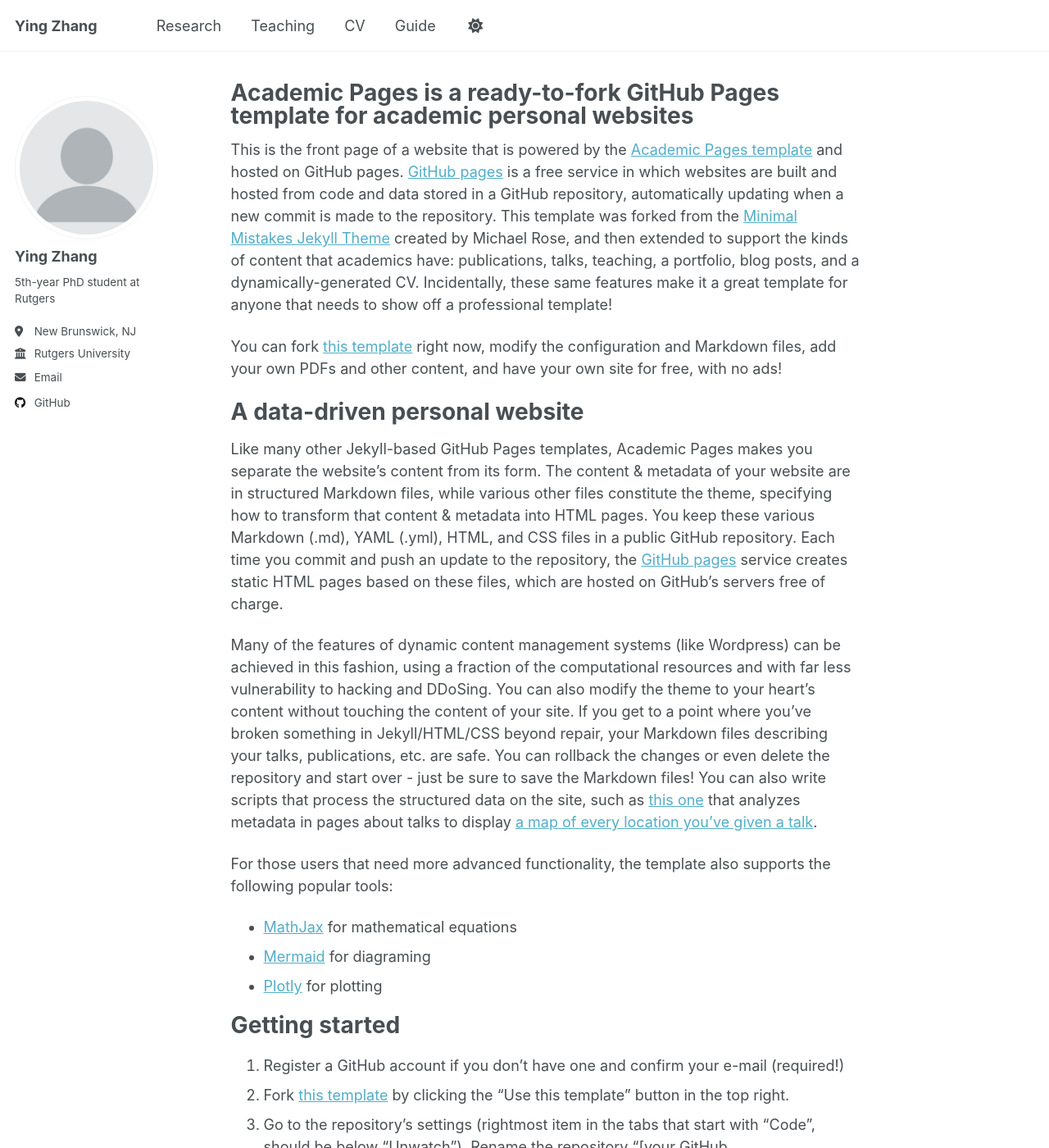
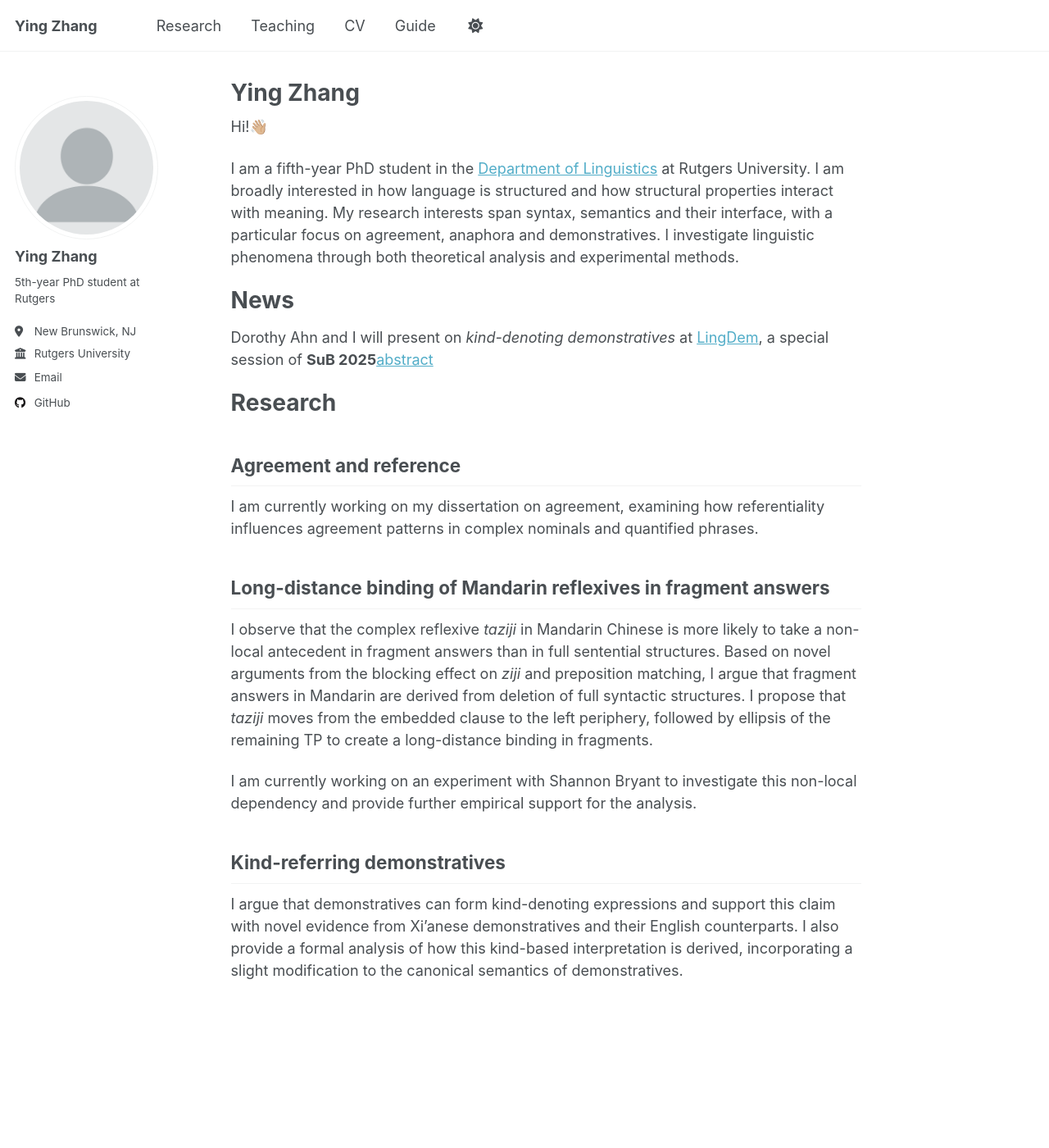
Before and after one commit to yyyingz/yyyingz.github.io, a Jekyll site: the page built from _pages/about.md, in a window 1280 px wide and 1400 px high. Shown: the whole window at 82% size. Built offline with Jekyll 4.4.1, drawn with Linux system fonts in a browser that asks for light colours; a script that is not in the unit is left out; some of the changed text lies outside the part shown.

Commit message:
homepage

```diff
--- a/_pages/about.md
+++ b/_pages/about.md
@@ -1,56 +1,32 @@
 ---
 permalink: /
-title: "Academic Pages is a ready-to-fork GitHub Pages template for academic personal websites"
+title: "Ying Zhang"
 author_profile: true
 redirect_from:
   - /about/
   - /about.html
 ---
+Hi!👋🏼
 
-This is the front page of a website that is powered by the [Academic Pages template](https://github.com/academicpages/academicpages.github.io) and hosted on GitHub pages. [GitHub pages](https://pages.github.com) is a free service in which websites are built and hosted from code and data stored in a GitHub repository, automatically updating when a new commit is made to the repository. This template was forked from the [Minimal Mistakes Jekyll Theme](https://mmistakes.github.io/minimal-mistakes/) created by Michael Rose, and then extended to support the kinds of content that academics have: publications, talks, teaching, a portfolio, blog posts, and a dynamically-generated CV. Incidentally, these same features make it a great template for anyone that needs to show off a professional template!
+I am a fifth-year PhD student in the [Department of Linguistics](https://ling.rutgers.edu) at Rutgers University. I am broadly interested in how language is structured and how structural properties interact with meaning. My research interests span syntax, semantics and their interface, with a particular focus on agreement, anaphora and demonstratives. I investigate linguistic phenomena through both theoretical analysis and experimental methods.
 
- You can fork [this template](https://github.com/academicpages/academicpages.github.io) right now, modify the configuration and Markdown files, add your own PDFs and other content, and have your own site for free, with no ads!
+News
+======
+Dorothy Ahn and I will present on *kind-denoting demonstratives* at [LingDem](https://vicom.info/sub30-lingdem/), a special session of **SuB 2025**[abstract]()
 
-A data-driven personal website
+Research
 ======
-Like many other Jekyll-based GitHub Pages templates, Academic Pages makes you separate the website's content from its form. The content & metadata of your website are in structured Markdown files, while various other files constitute the theme, specifying how to transform that content & metadata into HTML pages. You keep these various Markdown (.md), YAML (.yml), HTML, and CSS files in a public GitHub repository. Each time you commit and push an update to the repository, the [GitHub pages](https://pages.github.com/) service creates static HTML pages based on these files, which are hosted on GitHub's servers free of charge.
 
-Many of the features of dynamic content management systems (like Wordpress) can be achieved in this fashion, using a fraction of the computational resources and with far less vulnerability to hacking and DDoSing. You can also modify the theme to your heart's content without touching the content of your site. If you get to a point where you've broken something in Jekyll/HTML/CSS beyond repair, your Markdown files describing your talks, publications, etc. are safe. You can rollback the changes or even delete the repository and start over - just be sure to save the Markdown files! You can also write scripts that process the structured data on the site, such as [this one](https://github.com/academicpages/academicpages.github.io/blob/master/talkmap.ipynb) that analyzes metadata in pages about talks to display [a map of every location you've given a talk](https://academicpages.github.io/talkmap.html).
+Agreement and reference
+------
+I am currently working on my dissertation on agreement, examining how referentiality influences agreement patterns in complex nominals and quantified phrases.
 
-For those users that need more advanced functionality, the template also supports the following popular tools:
-- [MathJax](https://www.mathjax.org/) for mathematical equations
-- [Mermaid](https://mermaid.js.org/) for diagraming
-- [Plotly](https://plotly.com/javascript/) for plotting
+Long-distance binding of Mandarin reflexives in fragment answers
+------
+I observe that the complex reflexive *taziji* in Mandarin Chinese is more likely to take a non-local antecedent in fragment answers than in full sentential structures. Based on novel arguments from the blocking effect on *ziji* and preposition matching, I argue that fragment answers in Mandarin are derived from deletion of full syntactic structures. I propose that *taziji* moves from the embedded clause to the left periphery, followed by ellipsis of the remaining TP to create a long-distance binding in fragments.
 
-Getting started
-======
-1. Register a GitHub account if you don't have one and confirm your e-mail (required!)
-1. Fork [this template](https://github.com/academicpages/academicpages.github.io) by clicking the "Use this template" button in the top right.
-1. Go to the repository's settings (rightmost item in the tabs that start with "Code", should be below "Unwatch"). Rename the repository "[your GitHub username].github.io", which will also be your website's URL.
-1. Set site-wide configuration and create content & metadata (see below -- also see [this set of diffs](http://archive.is/3TPas) showing what files were changed to set up [an example site](https://getorg-testacct.github.io) for a user with the username "getorg-testacct")
-1. Upload any files (like PDFs, .zip files, etc.) to the files/ directory. They will appear at https://[your GitHub username].github.io/files/example.pdf.
-1. Check status by going to the repository settings, in the "GitHub pages" section
+I am currently working on an experiment with Shannon Bryant to investigate this non-local dependency and provide further empirical support for the analysis.
 
-Site-wide configuration
+Kind-referring demonstratives
 ------
-The main configuration file for the site is in the base directory in [_config.yml](https://github.com/academicpages/academicpages.github.io/blob/master/_config.yml), which defines the content in the sidebars and other site-wide features. You will need to replace the default variables with ones about yourself and your site's github repository. The configuration file for the top menu is in [_data/navigation.yml](https://github.com/academicpages/academicpages.github.io/blob/master/_data/navigation.yml). For example, if you don't have a portfolio or blog posts, you can remove those items from that navigation.yml file to remove them from the header.
-
-Create content & metadata
-------
-For site content, there is one Markdown file for each type of content, which are stored in directories like _publications, _talks, _posts, _teaching, or _pages. For example, each talk is a Markdown file in the [_talks directory](https://github.com/academicpages/academicpages.github.io/tree/master/_talks). At the top of each Markdown file is structured data in YAML about the talk, which the theme will parse to do lots of cool stuff. The same structured data about a talk is used to generate the list of talks on the [Talks page](https://academicpages.github.io/talks), each [individual page](https://academicpages.github.io/talks/2012-03-01-talk-1) for specific talks, the talks section for the [CV page](https://academicpages.github.io/cv), and the [map of places you've given a talk](https://academicpages.github.io/talkmap.html) (if you run this [python file](https://github.com/academicpages/academicpages.github.io/blob/master/talkmap.py) or [Jupyter notebook](https://github.com/academicpages/academicpages.github.io/blob/master/talkmap.ipynb), which creates the HTML for the map based on the contents of the _talks directory).
-
-**Markdown generator**
-
-The repository includes [a set of Jupyter notebooks](https://github.com/academicpages/academicpages.github.io/tree/master/markdown_generator
-) that converts a CSV containing structured data about talks or presentations into individual Markdown files that will be properly formatted for the Academic Pages template. The sample CSVs in that directory are the ones I used to create my own personal website at stuartgeiger.com. My usual workflow is that I keep a spreadsheet of my publications and talks, then run the code in these notebooks to generate the Markdown files, then commit and push them to the GitHub repository.
-
-How to edit your site's GitHub repository
-------
-Many people use a git client to create files on their local computer and then push them to GitHub's servers. If you are not familiar with git, you can directly edit these configuration and Markdown files directly in the github.com interface. Navigate to a file (like [this one](https://github.com/academicpages/academicpages.github.io/blob/master/_talks/2012-03-01-talk-1.md) and click the pencil icon in the top right of the content preview (to the right of the "Raw | Blame | History" buttons). You can delete a file by clicking the trashcan icon to the right of the pencil icon. You can also create new files or upload files by navigating to a directory and clicking the "Create new file" or "Upload files" buttons.
-
-Example: editing a Markdown file for a talk
-![Editing a Markdown file for a talk](/images/editing-talk.png)
-
-For more info
-------
-More info about configuring Academic Pages can be found in [the guide](https://academicpages.github.io/markdown/), the [growing wiki](https://github.com/academicpages/academicpages.github.io/wiki), and you can always [ask a question on GitHub](https://github.com/academicpages/academicpages.github.io/discussions). The [guides for the Minimal Mistakes theme](https://mmistakes.github.io/minimal-mistakes/docs/configuration/) (which this theme was forked from) might also be helpful.
+I argue that demonstratives can form kind-denoting expressions and support this claim with novel evidence from Xi’anese demonstratives and their English counterparts. I also provide a formal analysis of how this kind-based interpretation is derived, incorporating a slight modification to the canonical semantics of demonstratives.
```
Also changed, not shown: 2 other files.
